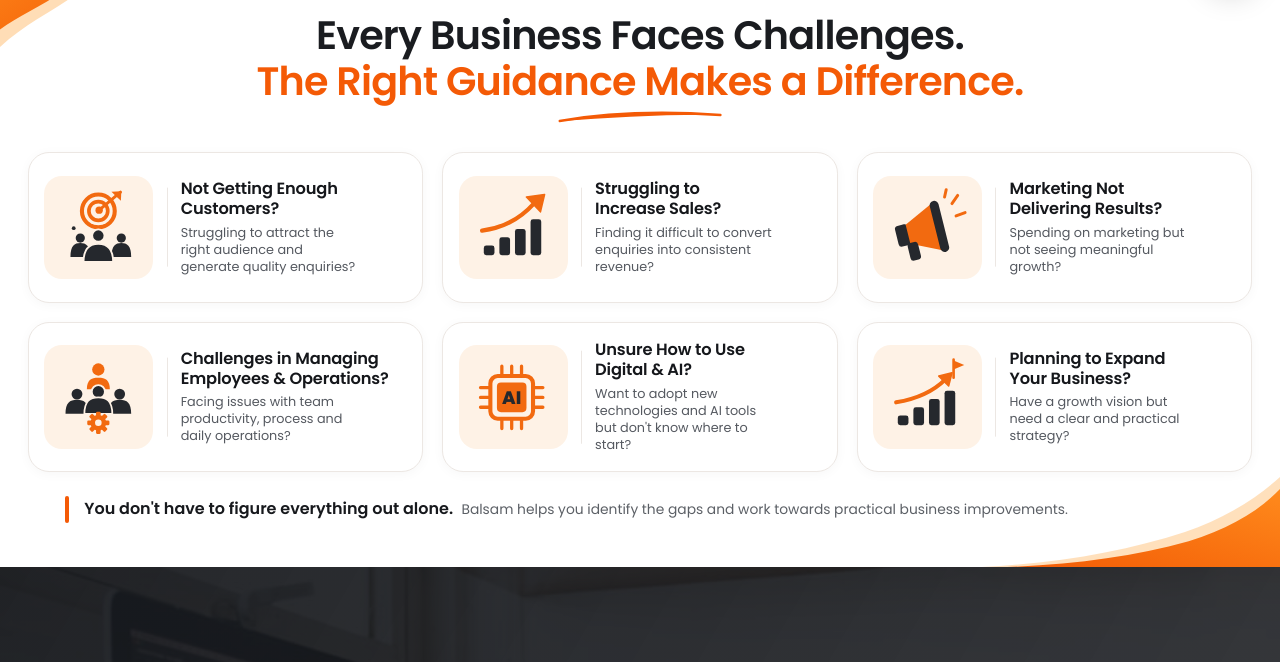
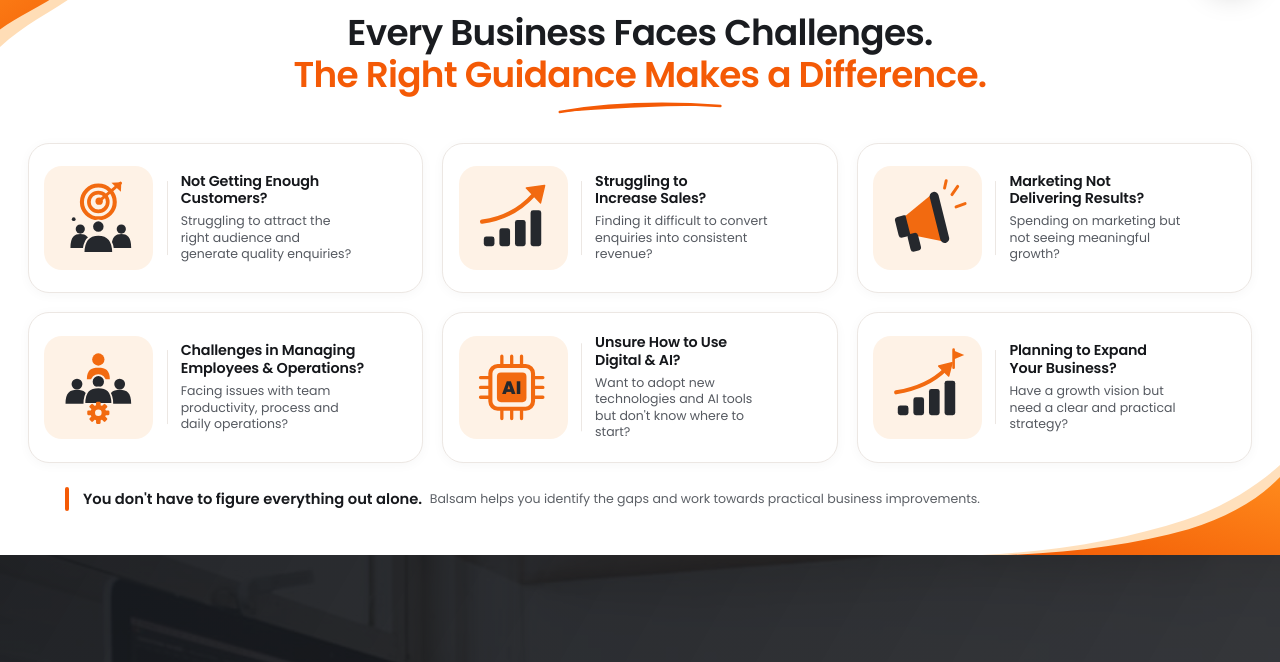
Before and after one commit to balsamdata17/mentorship-website, a plain HTML site: page index.html in a window 1280 px wide. Shown: the part 793-1455 px from the top of the page. Drawn offline with Linux system fonts and the light colour scheme.

Commit message:
navigation spaces updated

```diff
--- a/assets/css/main.css
+++ b/assets/css/main.css
@@ -2302,7 +2302,8 @@ body.balsam-page { font-family: var(--default-font); background: #fff; }
   .header { height: var(--ref-hdr); background: rgba(255,255,255,.97); border-bottom: 0; box-shadow: none; }
   .header.scrolled, .scrolled .header { height: var(--ref-hdr); box-shadow: 0 8px 30px rgba(23,25,29,.06); }
   .header > .container-xl { max-width: none; width: 100%; padding-left: calc(4 * var(--vu)); padding-right: calc(1.6 * var(--vu)); gap: calc(1.5 * var(--vu)); }
-  .header .brand img { width: clamp(180px, calc(17.5 * var(--vu)), 280px); height: auto; mix-blend-mode: normal; }
+  .header .brand img { width: clamp(160px, calc(12 * var(--vu)), 192px); height: auto; mix-blend-mode: normal; }
+  .header .navmenu { justify-content: flex-end; }
   .header .navmenu ul { gap: clamp(18px, calc(2.4 * var(--vu)), 38px); }
   .header .navmenu a { padding: 8px 0; color: #2f3237; font-size: clamp(13.5px, calc(1.17 * var(--vu)), 18.7px); font-weight: 600; letter-spacing: 0; white-space: nowrap; }
   .header .navmenu a.active { color: var(--ref-orange); font-weight: 600; }
@@ -2512,13 +2513,13 @@ body.balsam-page { font-family: var(--default-font); background: #fff; }
   .hero-proof span { font-size: clamp(12px, calc(1.08 * var(--vu)), 17.3px); font-weight: 500; }
   .hero-proof b { font-weight: 500; }
 }
-.challenge-heading h2 { font-size: clamp(24px, 3.1vw, 50px); font-weight: 600; letter-spacing: -.02em; }
+.challenge-heading h2 { font-size: clamp(23px, 2.8vw, 46px); font-weight: 600; letter-spacing: -.02em; }
 .challenge-kicker { font-size: clamp(10.5px, 1.02vw, 16.5px); }
-.challenge-grid h3 { font-size: clamp(14px, 1.27vw, 20.4px); font-weight: 600; letter-spacing: -.01em; }
-.challenge-grid p { font-size: clamp(12.5px, 1vw, 16px); }
-.challenge-note { font-size: clamp(12.5px, 1.08vw, 17.3px); }
-.challenge-note strong { font-size: clamp(13px, 1.25vw, 20px); font-weight: 600; }
-@media (max-width: 1100px) { .challenge-grid h3 { font-size: 16px; } .challenge-grid p { font-size: 13.5px; } }
+.challenge-grid h3 { font-size: clamp(14px, 1.12vw, 18px); font-weight: 600; letter-spacing: -.01em; }
+.challenge-grid p { font-size: clamp(12.5px, .88vw, 14px); }
+.challenge-note { font-size: clamp(12px, .98vw, 16px); }
+.challenge-note strong { font-size: clamp(13px, 1.15vw, 18px); font-weight: 600; }
+@media (max-width: 1100px) { .challenge-grid h3 { font-size: 15px; } .challenge-grid p { font-size: 13px; } }
 @media (max-width: 767px) { .challenge-grid h3 { font-size: 15px; } .challenge-grid p { font-size: 12.5px; } }
 
 /* Crisp solid-white chips (replace the blurry baked-in ones; identical positions to the design) */
```
